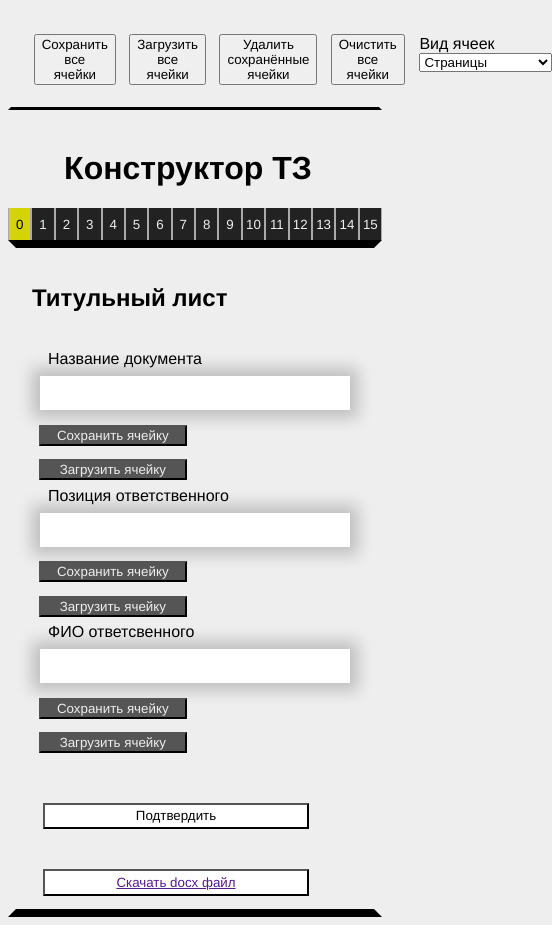
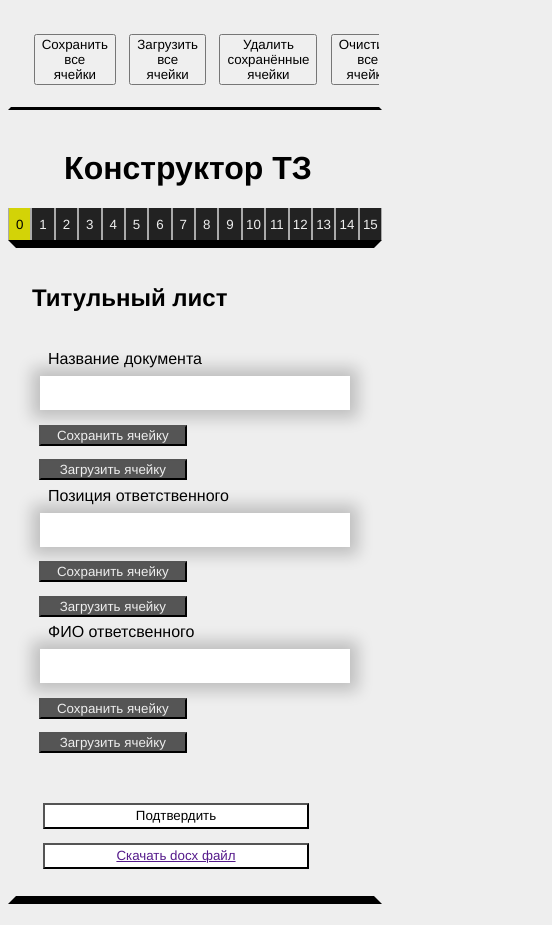
Before and after one commit to generic-name-2166/tt-validation, a SvelteKit app: page / in a window 390 px wide. Shown: the whole page, 552 px wide, since content can reach past the window. Built offline with nearby package versions, Linux system fonts and the light colour scheme.

Commit message:
header mobile overflow-x

```diff
--- a/src/routes/Form.svelte
+++ b/src/routes/Form.svelte
@@ -131,7 +131,7 @@
     background-color: #ffffff;
   }
 
-  br + button {
+  br + .docx {
     margin: 0 2em 2em 2em;
   }
 
--- a/src/routes/Header.svelte
+++ b/src/routes/Header.svelte
@@ -83,6 +83,7 @@
     padding: 1em;
     border: solid;
     border-color: rgba(0, 0, 0, 0) rgba(0, 0, 0, 0) black rgba(0, 0, 0, 0);
+    overflow-x: auto;
   }
 
   button,
```
